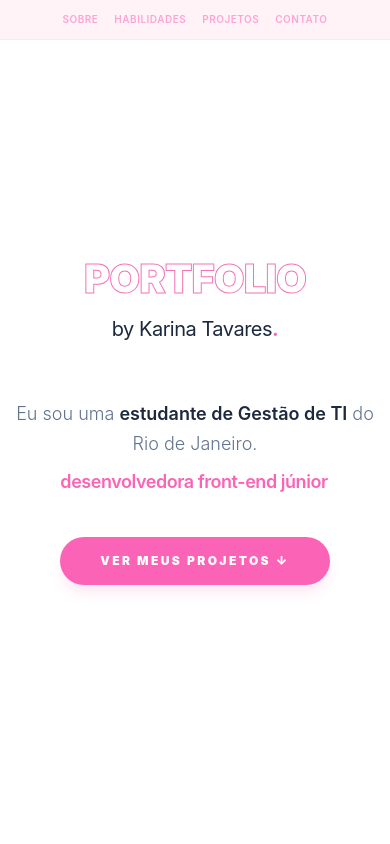
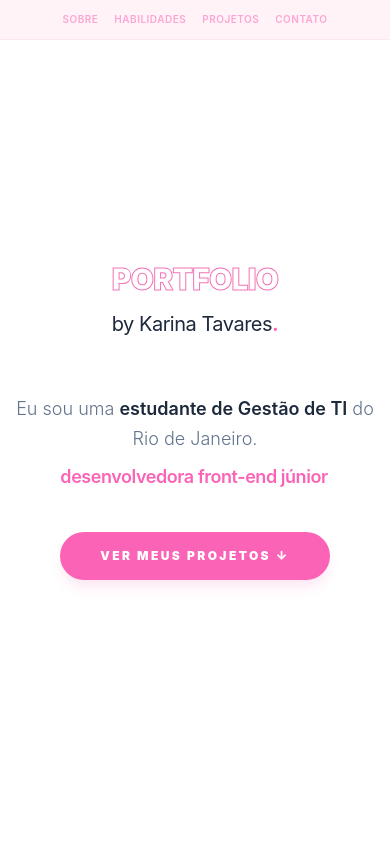
Before and after one commit to Karinatavaress/portfolioKarinaTavares, a React (Vite) app: page / in a window 390 px wide. Shown: the top 844 px of the page. Built offline with nearby package versions, Linux system fonts and the light colour scheme.

Commit message:
ajuste Portfolio

```diff
--- a/src/App.jsx
+++ b/src/App.jsx
@@ -33,11 +33,11 @@ function App() {
         <div className="relative z-10 space-y-4">
           <div className="relative inline-block w-full text-center">
   <h1
-    className="font-playfair text-[2.5rem] sm:text-6xl md:text-9xl tracking-tight uppercase text-transparent font-black leading-none px-8"
-    style={{ WebkitTextStroke: '1px #f472b6' }}
-  >
-    Portfolio
-  </h1>
+  className="font-playfair text-3xl sm:text-6xl md:text-9xl tracking-tight uppercase text-transparent font-black leading-none px-8"
+  style={{ WebkitTextStroke: '1px #f472b6' }}
+>
+  Portfolio
+</h1>
 </div>
 
 <p className="font-playfair text-xl md:text-2xl text-slate-800 tracking-tight">
```
